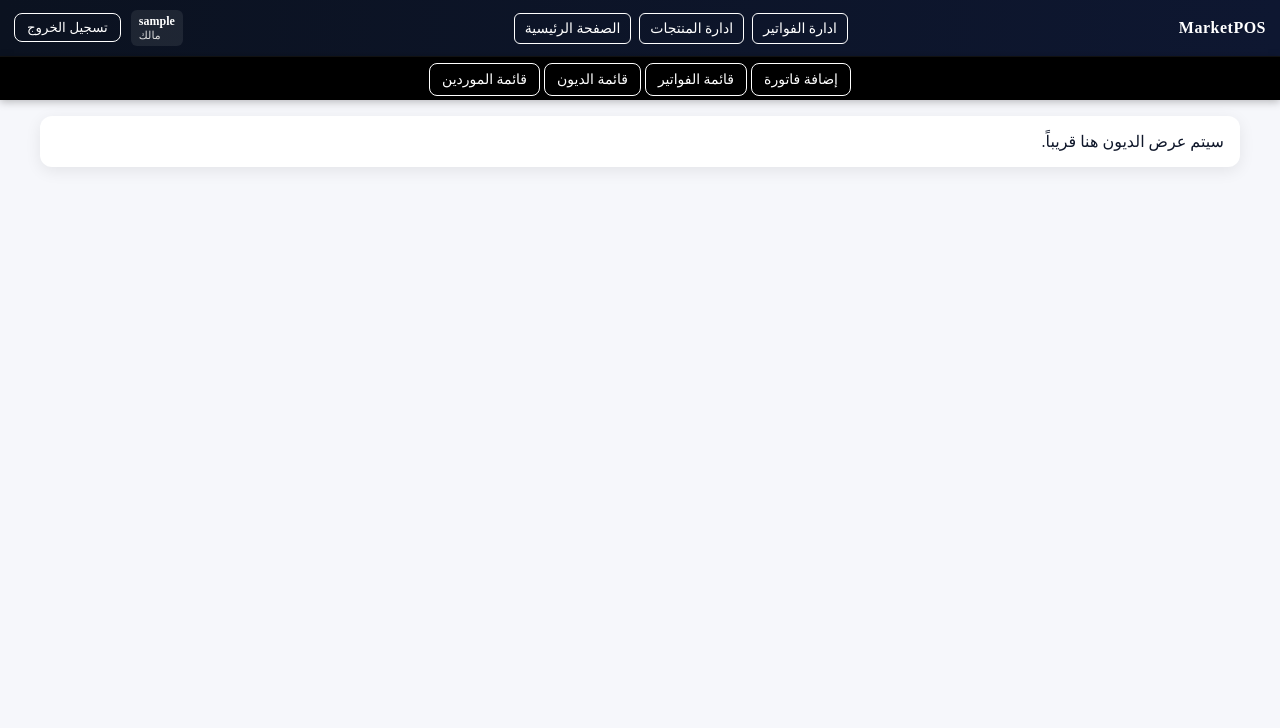
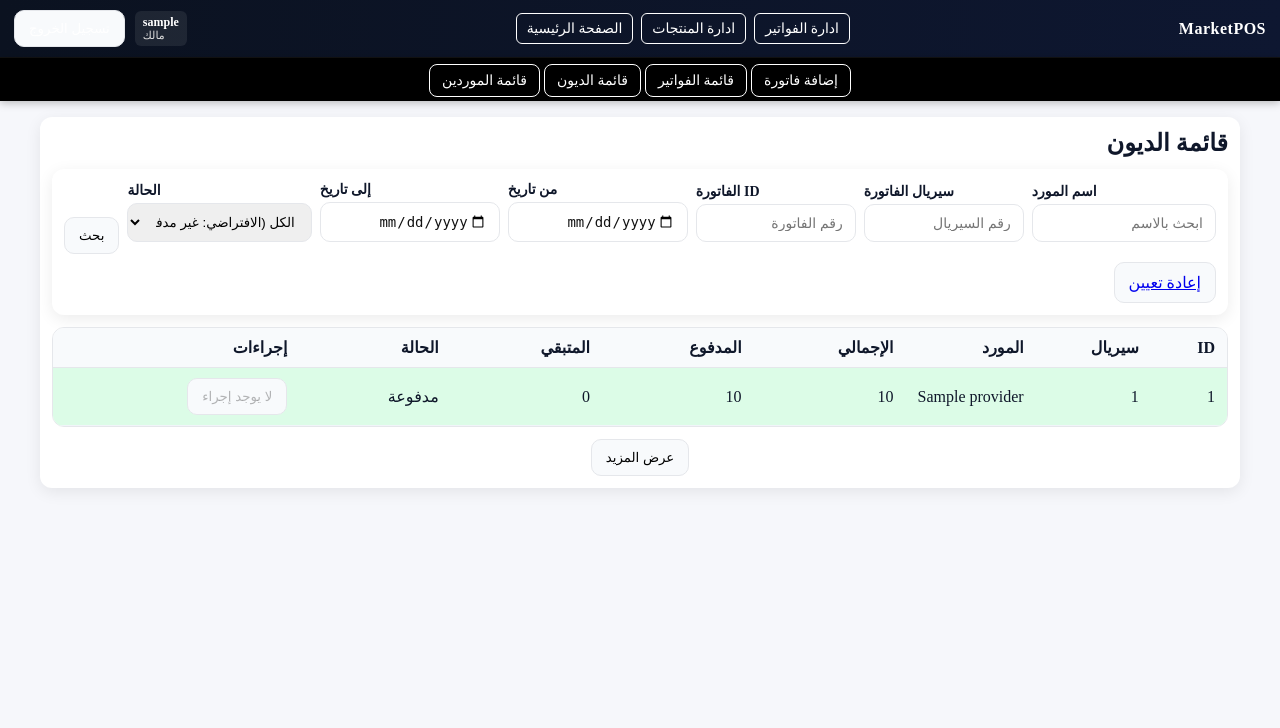
Before and after one commit to rayanxz/MarketAutomationSystem, a Django app: page /manager/billing/debts/ in a window 1280 px wide. Shown: the top 728 px of the page. Before the commit the page ends 169 px from the top, so only its background shows below. Run offline with Django 4.2, Linux system fonts and the light colour scheme; a user stored in the database is signed in; tables that the repository leaves empty hold one stand-in row (values such as "Sample post").

Commit message:
feat(billing): add global debts page + API + pay endpoints; fix Decimal annotations; tidy providers list

```diff
--- a/app/billing/urls.py
+++ b/app/billing/urls.py
@@ -7,11 +7,11 @@ urlpatterns = [
     path("", v.billing_home, name="billing_home"),
     path("add/", v.add_bill, name="billing_add"),
     path("list/", v.bills_list, name="billing_list"),
-    path("debts/", v.debts_list, name="billing_debts"),
     path("providers/", v.providers_list, name="billing_providers"),
+    path("debts/", v.debts_page, name="billing_debts"),                # Debts page
 
-    # APIs (providers)
-    path("api/providers/ac/", v.api_providers_ac, name="billing_api_providers_ac"),
+    # APIs (debts)
+    path("api/debts", v.api_debts_list, name="billing_api_debts_list"),
 
     # APIs (bills)
     path("api/bill/save/", v.api_bill_save, name="billing_api_bill_save"),
@@ -19,8 +19,12 @@ urlpatterns = [
     path("api/bills/<int:bill_id>/delete", v.api_bill_delete, name="billing_api_bill_delete"),
 
     # APIs (providers)
+    path("api/providers/ac/", v.api_providers_ac, name="billing_api_providers_ac"),
     path("api/providers/", v.api_providers_list, name="billing_api_providers_list"),
     path("api/providers/create", v.api_provider_create, name="billing_api_provider_create"),
     path("api/providers/<int:pid>/delete", v.api_provider_delete, name="billing_api_provider_delete"),
 
+    # Payments (used by debts page)
+    path("bills/<int:bill_id>/pay-full/", v.pay_debt_full, name="pay_debt_full"),
+    path("bills/<int:bill_id>/pay-batch/", v.pay_debt_batch, name="pay_debt_batch"),
 ]
--- a/app/billing/views.py
+++ b/app/billing/views.py
@@ -6,7 +6,7 @@ from decimal import Decimal, InvalidOperation, ROUND_HALF_UP
 
 from django.db import transaction
 from django.db.models.functions import Lower
-from django.http import JsonResponse, HttpRequest, HttpResponse
+from django.http import JsonResponse, HttpRequest, HttpResponse , HttpResponseBadRequest
 from django.shortcuts import redirect, render, get_object_or_404
 from django.views.decorators.http import require_GET, require_POST
 
@@ -15,9 +15,13 @@ from catalog.views import role_required
 from catalog.models import Product
 from billing.models import Provider, Bill, BillItem
 
-from django.db.models import Sum, F, Q, Value
+from django.db.models import (
+    Sum, F, Q, Value,
+    DecimalField, IntegerField, Case, When, ExpressionWrapper
+)
 from django.db.models.functions import Coalesce
-from django.db.models import DecimalField
+
+
 from django.utils import timezone
 
 
@@ -46,6 +50,11 @@ def debts_list(request: HttpRequest) -> HttpResponse:
 @role_required(AccountProfile.Role.MANAGER)
 def providers_list(request: HttpRequest) -> HttpResponse:
     return render(request, "billing/providers_list.html")
+
+@role_required(AccountProfile.Role.MANAGER)
+def debts_page(request: HttpRequest) -> HttpResponse:
+    # Renders the global debts page (filters + list rendered by JS via API)
+    return render(request, "billing/debts_list.html")
 
 
 # ---------- Utilities ----------
@@ -475,6 +484,162 @@ def api_bills_list(request: HttpRequest) -> JsonResponse:
     next_cursor = items[-1].id if items else None
     return JsonResponse({"ok": True, "items": [_row(b) for b in items], "next_cursor": next_cursor})
 
+@require_GET
+@role_required(AccountProfile.Role.MANAGER)
+def api_debts_list(request: HttpRequest) -> JsonResponse:
+    """
+    FAST keyset-paginated debts list (bills) with filters.
+    Params:
+      cursor     : last seen bill id (keyset pagination, id__lt)
+      page_size  : default 30 (max 100)
+      q          : provider name icontains
+      serial     : exact serial (int)
+      id         : exact bill id (int)
+      date_from  : YYYY-MM-DD
+      date_to    : YYYY-MM-DD
+      status     : paid|unpaid|partial
+    Default ordering: unpaid → partial → paid, then newest first.
+    """
+    qs = (
+        Bill.objects
+        .select_related("provider")
+            .annotate(
+        # make all numeric math explicitly Decimal(…, 3)
+                paid_amount_co=Coalesce(
+                    F("paid_amount"),
+                    Value(0, output_field=DecimalField(max_digits=14, decimal_places=3)),
+                    output_field=DecimalField(max_digits=14, decimal_places=3),
+                ),
+                remaining=ExpressionWrapper(
+                    F("total") - Coalesce(
+                        F("paid_amount"),
+                        Value(0, output_field=DecimalField(max_digits=14, decimal_places=3))
+                    ),
+                    output_field=DecimalField(max_digits=14, decimal_places=3),
+                ),
+             )
+
+        .only("id", "serial", "total", "paid_amount", "status", "created_at", "provider__id", "provider__name")
+    )
+
+    # Filters
+    q = (request.GET.get("q") or "").strip()
+    if q:
+        qs = qs.filter(provider__name__icontains=q)
+
+    serial = request.GET.get("serial")
+    if serial not in (None, ""):
+        try:
+            qs = qs.filter(serial=int(serial))
+        except ValueError:
+            return JsonResponse({"ok": True, "items": [], "next_cursor": None})
+
+    bill_id = request.GET.get("id")
+    if bill_id not in (None, ""):
+        try:
+            qs = qs.filter(id=int(bill_id))
+        except ValueError:
+            return JsonResponse({"ok": True, "items": [], "next_cursor": None})
+
+    status = (request.GET.get("status") or "").lower()
+    if status in {"paid", "unpaid", "partial"}:
+        qs = qs.filter(status=status)
+
+    date_from = (request.GET.get("date_from") or "").strip()
+    date_to = (request.GET.get("date_to") or "").strip()
+    if date_from:
+        qs = qs.filter(created_at__date__gte=date_from)
+    if date_to:
+        qs = qs.filter(created_at__date__lte=date_to)
+
+    # Cursor pagination
+    cursor = request.GET.get("cursor")
+    if cursor not in (None, ""):
+        try:
+            qs = qs.filter(id__lt=int(cursor))
+        except ValueError:
+            pass
+
+    try:
+        page_size = min(max(int(request.GET.get("page_size", "30")), 1), 100)
+    except ValueError:
+        page_size = 30
+
+    # Order: unpaid → partial → paid, then newest first
+    status_weight = Case(
+        When(status=Bill.Status.UNPAID, then=Value(0)),
+        When(status=Bill.Status.PARTIAL, then=Value(1)),
+        When(status=Bill.Status.PAID,   then=Value(2)),
+        default=Value(3),
+        output_field=IntegerField(),
+    )
+    qs = qs.order_by(status_weight, "-created_at", "-id")
+
+    items = list(qs[:page_size])
+
+    def _row(b: Bill):
+        remaining = (b.total or Decimal("0")) - (b.paid_amount or Decimal("0"))
+        return {
+            "id": b.id,
+            "serial": b.serial,
+            "provider": {"id": b.provider_id, "name": b.provider.name if b.provider_id else ""},
+            "total": str(b.total),
+            "paid_amount": str(b.paid_amount),
+            "remaining": str(remaining),
+            "status": b.status,
+            "created_at": b.created_at.isoformat(),
+        }
+
+    next_cursor = items[-1].id if items else None
+    return JsonResponse({"ok": True, "items": [_row(b) for b in items], "next_cursor": next_cursor})
+
+@transaction.atomic
+def pay_debt_full(request: HttpRequest, bill_id: int):
+    """Mark the bill as fully paid."""
+    if request.method != "POST":
+        return HttpResponseBadRequest("POST required")
+
+    bill = get_object_or_404(Bill.objects.select_for_update(), pk=bill_id)
+    remaining = (bill.total or Decimal("0")) - (bill.paid_amount or Decimal("0"))
+    if remaining <= 0:
+        return JsonResponse({"ok": False, "error": "Bill already fully paid."}, status=400)
+
+    bill.paid_amount = bill.total
+    bill.status = Bill.Status.PAID
+    bill.save(update_fields=["paid_amount", "status"])
+
+    return JsonResponse({"ok": True, "remaining": "0"})
+
+
+@transaction.atomic
+def pay_debt_batch(request: HttpRequest, bill_id: int):
+    """Apply a partial payment amount to the bill."""
+    if request.method != "POST":
+        return HttpResponseBadRequest("POST required")
+
+    bill = get_object_or_404(Bill.objects.select_for_update(), pk=bill_id)
+
+    amount_str = (request.POST.get("amount") or "").strip()
+    try:
+        amount = Decimal(amount_str)
+    except Exception:
+        return JsonResponse({"ok": False, "error": "Enter a positive amount."}, status=400)
+
+    if amount <= 0:
+        return JsonResponse({"ok": False, "error": "Enter a positive amount."}, status=400)
+
+    remaining = (bill.total or Decimal("0")) - (bill.paid_amount or Decimal("0"))
+    if amount > remaining:
+        return JsonResponse({"ok": False, "error": "Amount exceeds remaining debt."}, status=400)
+
+    bill.paid_amount = (bill.paid_amount or Decimal("0")) + amount
+    bill.status = (Bill.Status.PAID
+                   if bill.paid_amount >= (bill.total or Decimal("0"))
+                   else Bill.Status.PARTIAL)
+    bill.save(update_fields=["paid_amount", "status"])
+
+    new_remaining = (bill.total or Decimal("0")) - (bill.paid_amount or Decimal("0"))
+    return JsonResponse({"ok": True, "remaining": str(new_remaining)})
 
 @require_POST
 @role_required(AccountProfile.Role.MANAGER)
--- /dev/null
+++ b/app/static/js/billing_debts.js
@@ -0,0 +1,198 @@
+// app/static/js/billing_debts.js
+(function(){
+  const API = {
+    LIST:  "/manager/billing/api/debts",
+    PAY_FULL : (id)=> `/manager/billing/bills/${id}/pay-full/`,
+    PAY_BATCH: (id)=> `/manager/billing/bills/${id}/pay-batch/`,
+  };
+
+  const rows = el('#rows');
+  const loadMore = el('#loadMore');
+  const endMsg = el('#endMsg');
+
+  const fQ = el('#fQ');
+  const fSerial = el('#fSerial');
+  const fId = el('#fId');
+  const fFrom = el('#fFrom');
+  const fTo = el('#fTo');
+  const fStatus = el('#fStatus');
+  const btnSearch = el('#btnSearch');
+
+  // Modals
+  const mFull = el('#modal-full');
+  const mFullText = el('#full-text');
+  const mFullConfirm = qs('[data-confirm]', mFull);
+  const mFullClose = qs('[data-close]', mFull);
+
+  const mBatch = el('#modal-batch');
+  const mBatchText = el('#batch-text');
+  const mBatchHint = el('#batch-hint');
+  const mBatchAmount = el('#batch-amount');
+  const mBatchConfirm = qs('[data-confirm]', mBatch);
+  const mBatchClose = qs('[data-close]', mBatch);
+
+  let cursor = null, busy = false, done = false;
+  let target = { id: null, provider: '', remaining: 0 };
+
+  function el(s){ return document.querySelector(s); }
+  function qs(s, root){ return (root||document).querySelector(s); }
+  function nf(x){ const n = Number(x); return Number.isFinite(n) ? new Intl.NumberFormat().format(n) : x; }
+  function qsBuild(obj){ const u = new URLSearchParams(); Object.entries(obj).forEach(([k,v])=>{ if(v!=='' && v!=null) u.append(k, v); }); return u.toString(); }
+  function getCsrf(){
+    const m = document.cookie.match(/(?:^|;)\s*csrftoken=([^;]+)/);
+    return m ? decodeURIComponent(m[1]) : '';
+  }
+
+  function params(reset=false){
+    const p = {
+      page_size: 30,
+      q: (fQ.value||'').trim(),
+      serial: (fSerial.value||'').trim(),
+      id: (fId.value||'').trim(),
+      date_from: fFrom.value || '',
+      date_to: fTo.value || '',
+      status: fStatus.value || '',
+    };
+    if (!reset && cursor) p.cursor = cursor;
+    return p;
+  }
+
+  function statusClass(st){
+    if (st === 'unpaid') return 'is-unpaid';
+    if (st === 'partial') return 'is-partial';
+    return 'is-paid';
+    }
+
+  function rowHtml(b){
+    const canPay = (b.status !== 'paid');
+    return `
+      <tr class="${statusClass(b.status)}" data-id="${b.id}" data-provider="${escapeHtml(b.provider.name)}" data-remaining="${b.remaining}">
+        <td>${b.id}</td>
+        <td>${b.serial ?? ''}</td>
+        <td>${escapeHtml(b.provider.name || '')}</td>
+        <td>${nf(b.total)}</td>
+        <td>${nf(b.paid_amount)}</td>
+        <td>${nf(b.remaining)}</td>
+        <td>${b.status === 'unpaid' ? 'غير مدفوعة' : (b.status === 'partial' ? 'مدفوعة جزئياً' : 'مدفوعة')}</td>
+        <td class="left">
+          ${
+            canPay
+            ? `<button class="btn js-full">تسديد كامل</button>
+               <button class="btn js-batch">تسديد دفعة</button>`
+            : `<button class="btn" disabled>لا يوجد إجراء</button>`
+          }
+        </td>
+      </tr>
+    `;
+  }
+
+  function escapeHtml(s){
+    return String(s||'').replace(/[&<>"]/g, c=>({ '&':'&amp;','<':'&lt;','>':'&gt;','"':'&quot;' }[c]));
+  }
+
+  async function load(reset=false){
+    if (busy || (done && !reset)) return;
+    busy = true; loadMore.disabled = true; endMsg.hidden = true;
+    if (reset){ rows.innerHTML=''; cursor = null; done = false; }
+
+    try{
+      const url = `${API.LIST}?${qsBuild(params(reset))}`;
+      const res = await fetch(url, { headers: { 'Accept': 'application/json' } });
+      const data = await res.json();
+      if (!data.ok) throw new Error(data.error || 'error');
+
+      const frag = document.createDocumentFragment();
+      for (const b of data.items){
+        const tmp = document.createElement('tbody'); tmp.innerHTML = rowHtml(b);
+        frag.appendChild(tmp.firstElementChild);
+      }
+      rows.appendChild(frag);
+
+      cursor = data.next_cursor;
+      done = !cursor;
+      loadMore.style.display = done ? 'none' : 'inline-block';
+      if (done && rows.children.length) endMsg.hidden = false;
+    }catch(e){
+      console.error(e);
+      alert('فشل التحميل');
+    }finally{
+      busy = false; loadMore.disabled = false;
+    }
+  }
+
+  // Filters
+  btnSearch.addEventListener('click', ()=> load(true));
+  [fQ,fSerial,fId,fFrom,fTo,fStatus].forEach(i=>{
+    i.addEventListener('change', ()=> load(true));
+  });
+
+  // Pagination
+  loadMore.addEventListener('click', ()=> load(false));
+
+  // Row actions (event delegation)
+  rows.addEventListener('click', (e)=>{
+    const tr = e.target.closest('tr[data-id]');
+    if (!tr) return;
+
+    if (e.target.classList.contains('js-full')){
+      target.id = tr.getAttribute('data-id');
+      target.provider = tr.getAttribute('data-provider') || '';
+      target.remaining = parseFloat(tr.getAttribute('data-remaining')||'0');
+      mFullText.textContent = `هل أنت متأكد من دفع ${nf(target.remaining)} بالكامل إلى (${target.provider})؟`;
+      openModal(mFull);
+    }
+    else if (e.target.classList.contains('js-batch')){
+      target.id = tr.getAttribute('data-id');
+      target.provider = tr.getAttribute('data-provider') || '';
+      target.remaining = parseFloat(tr.getAttribute('data-remaining')||'0');
+      mBatchText.textContent = `أدخل الدفعة للمورد (${target.provider})`;
+      mBatchHint.textContent = `المتبقي: ${nf(target.remaining)}`;
+      mBatchAmount.value = '';
+      openModal(mBatch);
+    }
+  });
+
+  // Modal helpers
+  function openModal(m){ m.classList.add('open'); m.setAttribute('aria-hidden','false'); }
+  function closeModal(m){ m.classList.remove('open'); m.setAttribute('aria-hidden','true'); }
+
+  // Full pay confirm
+  mFullConfirm.addEventListener('click', async ()=>{
+    if (!target.id) return;
+    try{
+      const resp = await fetch(API.PAY_FULL(target.id), {
+        method: 'POST',
+        headers: { 'X-CSRFToken': getCsrf(), 'Accept':'application/json' }
+      });
+      const data = await resp.json();
+      if (data.ok){ closeModal(mFull); load(true); }
+      else{ alert(data.error || 'خطأ غير متوقع'); }
+    }catch{ alert('فشل الاتصال بالخادم'); }
+  });
+  mFullClose.addEventListener('click', ()=> closeModal(mFull));
+  mFull.addEventListener('click', (e)=>{ if(e.target===mFull) closeModal(mFull); });
+
+  // Batch pay confirm
+  mBatchConfirm.addEventListener('click', async ()=>{
+    const v = parseFloat(mBatchAmount.value || '0');
+    if (!(v > 0)){ alert('أدخل قيمة موجبة.'); return; }
+    if (v > target.remaining){ alert('القيمة تتجاوز المبلغ المتبقي.'); return; }
+    const form = new FormData();
+    form.append('amount', String(v));
+    try{
+      const resp = await fetch(API.PAY_BATCH(target.id), {
+        method: 'POST',
+        body: form,
+        headers: { 'X-CSRFToken': getCsrf(), 'Accept':'application/json' }
+      });
+      const data = await resp.json();
+      if (data.ok){ closeModal(mBatch); load(true); }
+      else{ alert(data.error || 'خطأ غير متوقع'); }
+    }catch{ alert('فشل الاتصال بالخادم'); }
+  });
+  mBatchClose.addEventListener('click', ()=> closeModal(mBatch));
+  mBatch.addEventListener('click', (e)=>{ if(e.target===mBatch) closeModal(mBatch); });
+
+  // Start
+  load(true);
+})();
--- a/app/templates/billing/debts_list.html
+++ b/app/templates/billing/debts_list.html
@@ -1,5 +1,9 @@
+{# app/templates/billing/debts_list.html #}
 {% extends "manager/base_manager.html" %}
+{% load static %}
+
 {% block title %}قائمة الديون{% endblock %}
+
 {% block menu_secondary %}
   <div class="tabs-row">
     <a class="btn-sec" href="{% url 'billing_add' %}">إضافة فاتورة</a>
@@ -8,8 +12,129 @@
     <a class="btn-sec" href="{% url 'billing_providers' %}">قائمة الموردين</a>
   </div>
 {% endblock %}
+
+{% block extra_head %}
+<style>
+  .card{ background:#fff; border-radius:12px; padding:12px; box-shadow:var(--card-shadow); }
+  .row{ display:flex; gap:8px; flex-wrap:wrap; align-items:end; }
+  .field{ min-width:160px; flex:1 1 160px; }
+  .input, .select { width:100%; padding:10px 12px; border:1px solid #e5e7eb; border-radius:10px; }
+  .btn{ padding:10px 14px; border-radius:10px; border:1px solid #e5e7eb; background:#f8fafc; cursor:pointer; }
+  .btn.primary{ background:var(--brand); color:#fff; border-color:var(--brand); }
+  .muted{ color:#6b7280; font-size:12px; }
+
+  .table-wrap{ margin-top:12px; overflow:auto; border:1px solid #e5e7eb; border-radius:12px; }
+  table{ width:100%; border-collapse:collapse; }
+  thead th{ position:sticky; top:0; background:#f8fafc; border-bottom:1px solid #e5e7eb; }
+  th, td{ padding:10px 12px; border-bottom:1px solid #f1f5f9; white-space:nowrap; text-align:right; }
+
+  /* status highlighting */
+  tr.is-unpaid{ background:#fee2e2; }   /* light red */
+  tr.is-partial{ background:#f3e8ff; }  /* light purple */
+  tr.is-paid{ background:#dcfce7; }     /* light green */
+
+  /* Modal */
+  .modal{ position:fixed; inset:0; display:none; align-items:center; justify-content:center; background:rgba(0,0,0,.35); z-index:2000; }
+  .modal.open{ display:flex; }
+  .modal .box{ background:#fff; padding:16px; border-radius:12px; width:min(460px,90vw); box-shadow:0 10px 30px rgba(0,0,0,.2); }
+  .modal header{ font-weight:700; margin-bottom:6px; }
+  .modal footer{ display:flex; gap:8px; justify-content:flex-end; margin-top:12px; }
+  .modal .input{ width:100%; }
+</style>
+<script defer src="{% static 'js/billing_debts.js' %}"></script>
+{% endblock %}
+
 {% block content %}
-  <div class="card" style="padding:16px;background:#fff;border-radius:12px;box-shadow:var(--card-shadow);">
-    سيتم عرض الديون هنا قريباً.
+<div class="card" dir="rtl">
+  <h2 style="margin:0 0 12px;">قائمة الديون</h2>
+
+  <!-- Filters -->
+  <div class="card" style="margin:0 0 12px;">
+    <div class="row">
+      <div class="field">
+        <label class="muted">اسم المورد</label>
+        <input id="fQ" class="input" placeholder="ابحث بالاسم">
+      </div>
+      <div class="field" style="max-width:160px;">
+        <label class="muted">سيريال الفاتورة</label>
+        <input id="fSerial" class="input" placeholder="رقم السيريال">
+      </div>
+      <div class="field" style="max-width:160px;">
+        <label class="muted">ID الفاتورة</label>
+        <input id="fId" class="input" placeholder="رقم الفاتورة">
+      </div>
+      <div class="field" style="max-width:180px;">
+        <label class="muted">من تاريخ</label>
+        <input id="fFrom" type="date" class="input">
+      </div>
+      <div class="field" style="max-width:180px;">
+        <label class="muted">إلى تاريخ</label>
+        <input id="fTo" type="date" class="input">
+      </div>
+      <div class="field" style="max-width:200px;">
+        <label class="muted">الحالة</label>
+        <select id="fStatus" class="select">
+          <option value="">الكل (الافتراضي: غير مدفوعة ← جزئية ← مدفوعة)</option>
+          <option value="unpaid">غير مدفوعة</option>
+          <option value="partial">مدفوعة جزئياً</option>
+          <option value="paid">مدفوعة</option>
+        </select>
+      </div>
+      <button id="btnSearch" class="btn">بحث</button>
+      <a id="btnReset" class="btn" href=".">إعادة تعيين</a>
+    </div>
   </div>
+
+  <!-- Table -->
+  <div class="table-wrap">
+    <table>
+      <thead>
+        <tr>
+          <th style="width:80px;">ID</th>
+          <th style="width:120px;">سيريال</th>
+          <th>المورد</th>
+          <th style="width:160px;">الإجمالي</th>
+          <th style="width:160px;">المدفوع</th>
+          <th style="width:160px;">المتبقي</th>
+          <th style="width:160px;">الحالة</th>
+          <th style="width:260px;" class="left">إجراءات</th>
+        </tr>
+      </thead>
+      <tbody id="rows"></tbody>
+    </table>
+  </div>
+
+  <div style="display:flex; justify-content:center; gap:8px; margin-top:12px;">
+    <button id="loadMore" class="btn">عرض المزيد</button>
+    <span id="endMsg" class="muted" hidden>لا مزيد من النتائج</span>
+  </div>
+</div>
+
+<!-- Modal: Full pay -->
+<div id="modal-full" class="modal" aria-hidden="true">
+  <div class="box">
+    <header>تأكيد التسديد الكامل</header>
+    <div id="full-text">هل أنت متأكد من التسديد الكامل؟</div>
+    <footer>
+      <button class="btn" data-close>إلغاء</button>
+      <button class="btn primary" data-confirm>تأكيد</button>
+    </footer>
+  </div>
+</div>
+
+<!-- Modal: Batch pay -->
+<div id="modal-batch" class="modal" aria-hidden="true">
+  <div class="box">
+    <header>إدخال دفعة</header>
+    <div class="body">
+      <p id="batch-text" style="margin:0 0 8px;"></p>
+      <input id="batch-amount" class="input" type="number" min="0" step="0.001" placeholder="0.000">
+      <small id="batch-hint" class="muted"></small>
+    </div>
+    <footer>
+      <button class="btn" data-close>إلغاء</button>
+      <button class="btn primary" data-confirm>تأكيد</button>
+    </footer>
+  </div>
+</div>
 {% endblock %}
```
Also changed, not shown: app/billing/models.py (line endings or trailing spaces), app/static/js/billing_add_bill.js (line endings or trailing spaces), app/static/js/manager_browser.js (line endings or trailing spaces), app/templates/billing/add_bill.html (line endings or trailing spaces), app/templates/billing/bills_list.html (line endings or trailing spaces), app/templates/billing/providers_list.html (line endings or trailing spaces), app/templates/manager/collections_list.html (line endings or trailing spaces).
